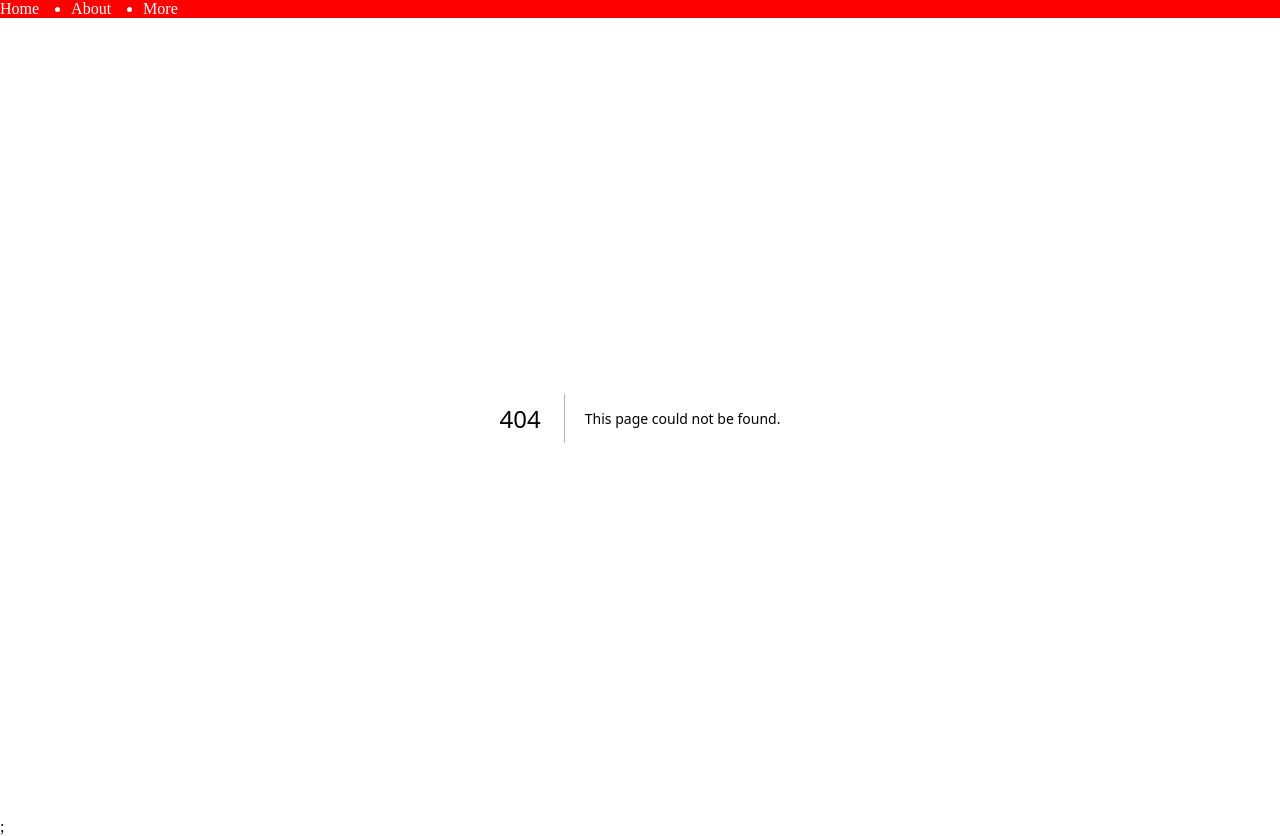
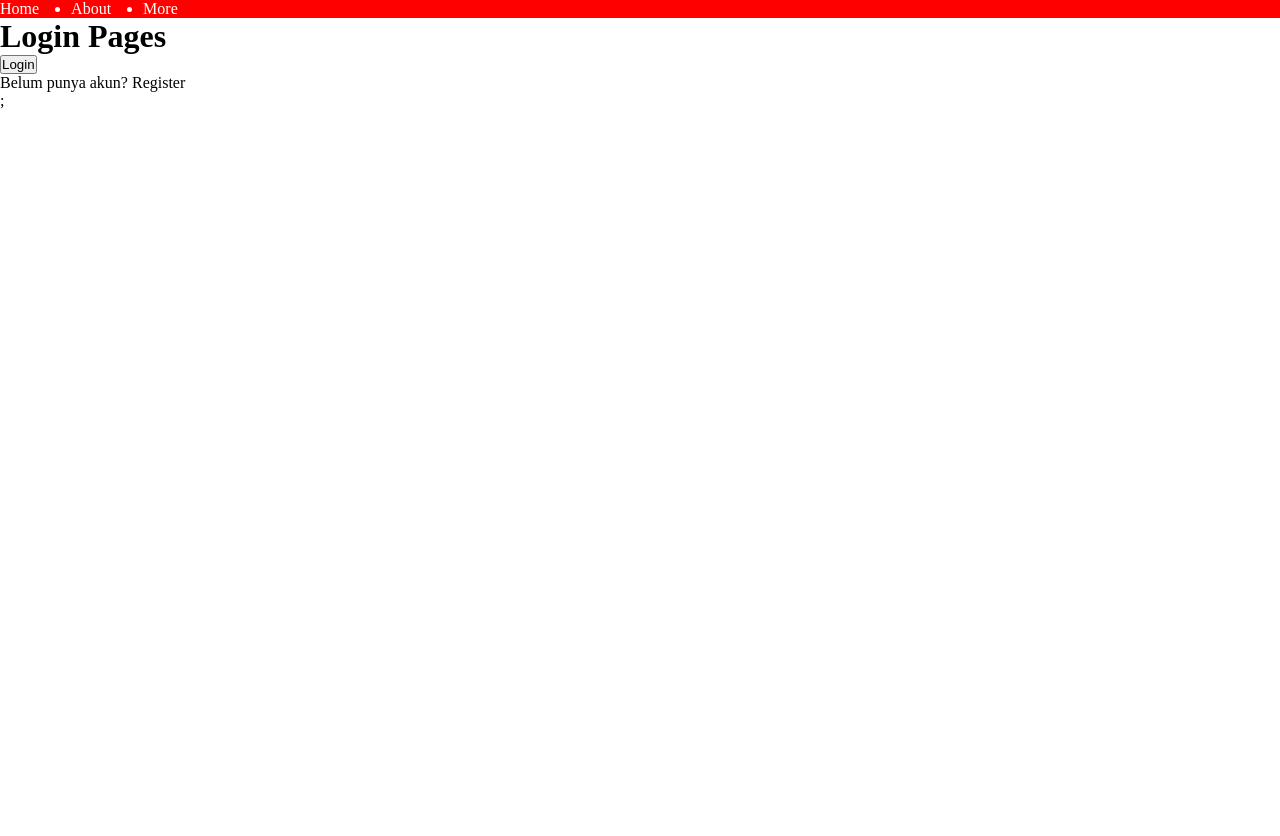
Before and after one commit to Mhbib34/belajar-nextjs-awal, a Next.js app: page /auth/login in a window 1280 px wide. Before the commit this address had no page. After the commit the page ends 800 px from the top, so only its background shows below. Built offline with nearby package versions, Linux system fonts and the light colour scheme.

Commit message:
Link and Navigation

```diff
--- /dev/null
+++ b/src/pages/auth/login.jsx
@@ -0,0 +1,21 @@
+import Link from "next/link";
+import { useRouter } from "next/router";
+
+const login = () => {
+  const { push } = useRouter();
+
+  const handleLogin = () => {
+    push("/about");
+  };
+  return (
+    <div>
+      <h1>Login Pages</h1>
+      <button onClick={() => handleLogin()}>Login</button>
+      <p>
+        Belum punya akun? <Link href={"/auth/register"}>Register</Link>{" "}
+      </p>
+    </div>
+  );
+};
+
+export default login;
```
Also changed, not shown: src/pages/auth/register.jsx (added, +15 -0 lines).
